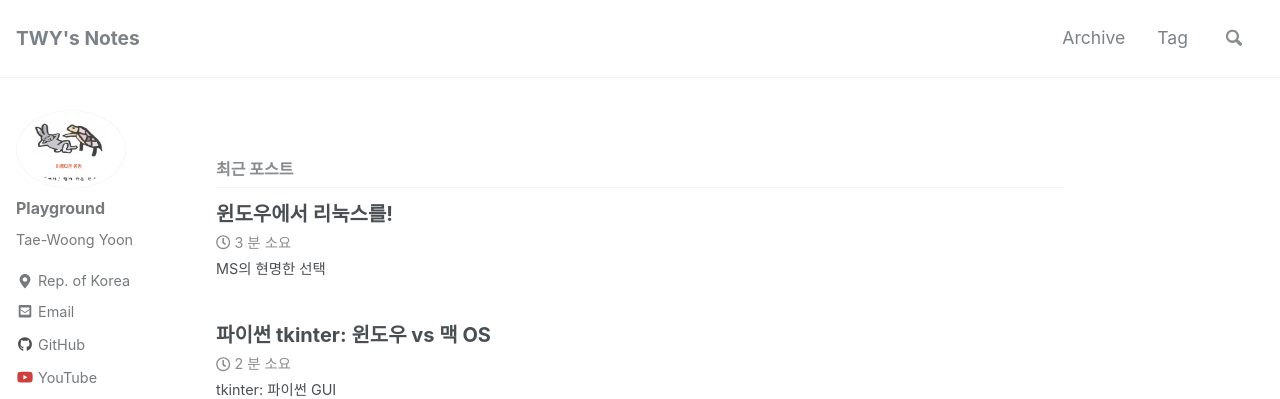
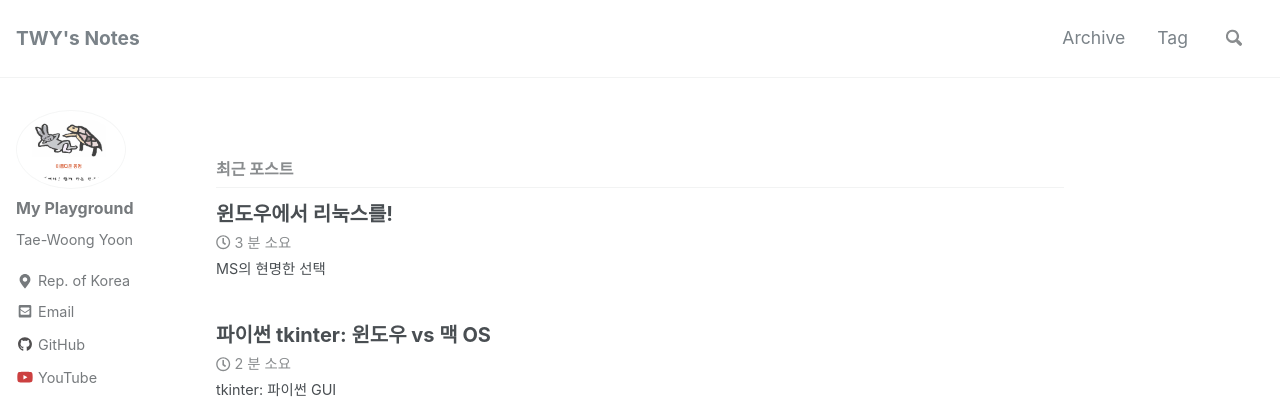
Before and after one commit to twy80/mkkim85.github.io, a Jekyll site: the page built from index.html, in a window 1280 px wide. Shown: the top 399 px of the page. Built offline with Jekyll 4.4.1, drawn with Linux system fonts in a browser that asks for light colours; nearby versions of some CDN libraries; the list of posts is cut into pages by our own code.

```diff
--- a/_config.yml
+++ b/_config.yml
@@ -100,7 +100,7 @@ analytics:
 
 # Site Author
 author:
-  name             : "Playground"
+  name             : "My Playground"
   avatar           : "/assets/images/bio-photo1.png"
   bio              : "Tae-Woong Yoon"
   location         : "Rep. of Korea"
```
